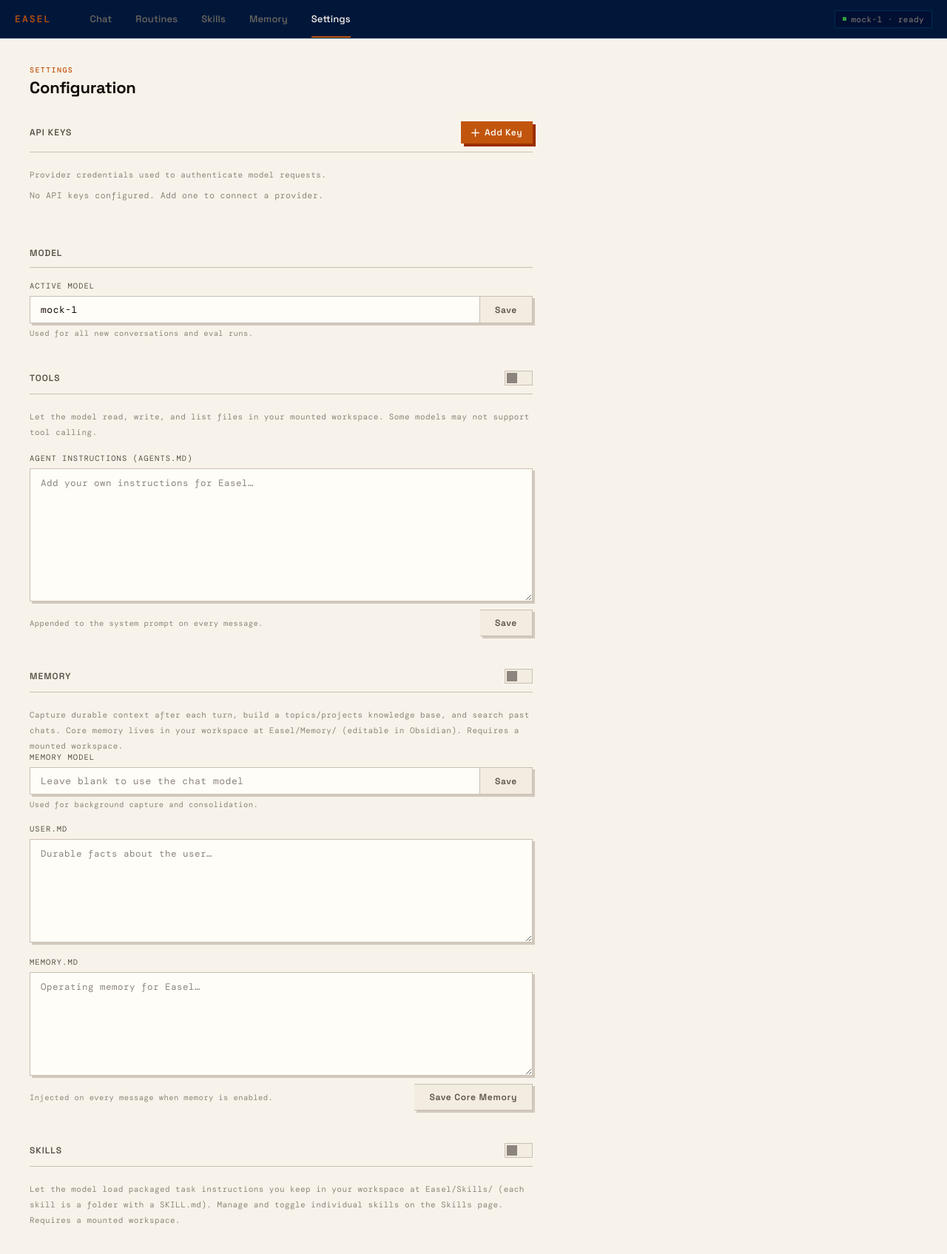
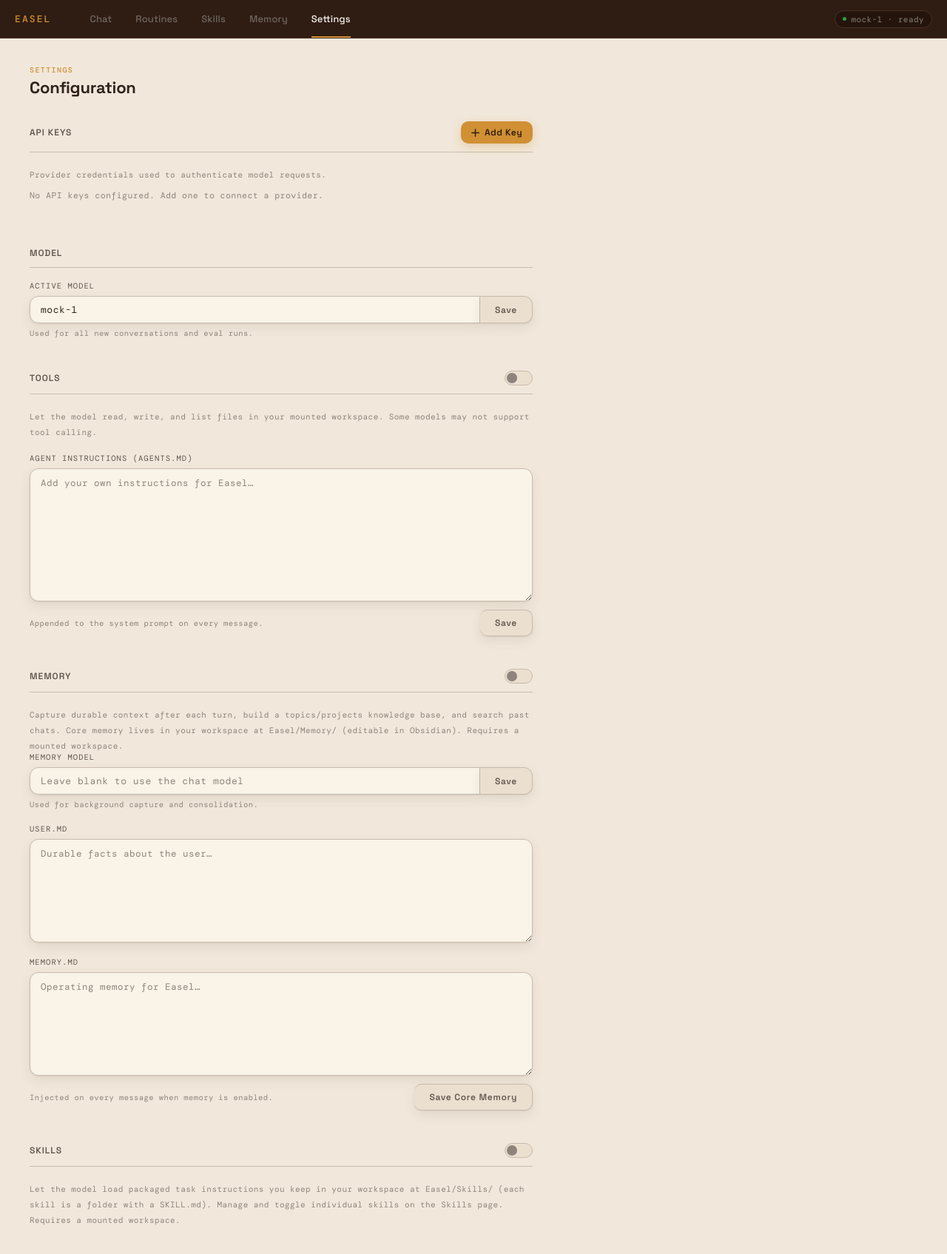
Before and after one commit to ribeck18/Easel, a FastAPI app: page /settings in a window 1280 px wide. Shown: the top 1695 px of the page at 74% size. Run offline with FastAPI, Linux system fonts and the light colour scheme; data that the repository does not hold is empty; some web fonts are replaced.

Commit message:
Reskin UI to Dusk theme and add macOS app icon
UI reskin (CSS-only, Direction C "Dusk"):
- Repalette to espresso chrome / warm oat workspace / amber-gold accent in easel.css and settings.css
- Replace hard offset shadows with soft diffused elevation; add --shadow-lift, --ring, and --r-* radius tokens
- Round cards, buttons, inputs, pills, modals, and message bubbles (tail corner on bubbles)
- Swap dated diagonal press states for a 1px settle and soft amber focus rings

App icon:
- Add assets/Easel.icns (white background removed, Apple safe-area sizing, full 16-1024 iconset) consumed by Easel.spec's BUNDLE
- Include source art, 1024 master, and make_icns.py for reproducible regeneration

Co-Authored-By: Claude Opus 4.8 (1M context) <noreply@anthropic.com>

```diff
--- a/templates/static/easel.css
+++ b/templates/static/easel.css
@@ -1,39 +1,66 @@
 *, *::before, *::after { box-sizing: border-box; margin: 0; padding: 0; }
 
 :root {
---nav-bg:            oklch(20% 0.09 240);
---sidebar-bg:        oklch(26% 0.09 240);
---sidebar-hover:     oklch(31% 0.09 240);
---sidebar-active:    oklch(35% 0.09 240);
---bg:                oklch(96.5% 0.013 82);
---surface:           oklch(99.5% 0.009 82);
---surface-2:         oklch(94.5% 0.017 80);
---border:            oklch(88.5% 0.016 76);
---border-2:          oklch(81% 0.020 72);
---text:              oklch(16% 0.020 55);
---text-soft:         oklch(44% 0.016 65);
---text-xsoft:        oklch(62% 0.014 70);
---sidebar-text:      oklch(87% 0.013 76);
---sidebar-text-soft: oklch(58% 0.015 70);
---accent:            oklch(58% 0.158 46);
---accent-hover:      oklch(53% 0.158 46);
---accent-fg:         oklch(98% 0.010 82);
---user-msg:          oklch(93.5% 0.036 80);
-
---shadow-card:   3px 3px 0 oklch(84% 0.018 74);
---shadow-dark:   3px 3px 0 oklch(9% 0.018 55);
---shadow-accent: 4px 4px 0 oklch(46% 0.158 46);
-
-/* Shell theme tokens — overwritten by tweaks */
---shell-border:       oklch(28% 0.09 240);
---shell-input:        oklch(17% 0.09 240);
---shell-input-border: oklch(33% 0.09 240);
---shell-shadow:       2px 2px 0 oklch(12% 0.09 240);
---shell-shadow-sm:    1px 1px 0 oklch(12% 0.09 240);
---shell-pill-bg:      oklch(17% 0.09 240);
---shell-pill-border:  oklch(28% 0.09 240);
---shell-scroll:       oklch(33% 0.09 240);
---accent-border:      oklch(48% 0.158 46);
+/* ============================================================
+   Direction C — "Dusk": espresso chrome, candlelit oat body,
+   amber-gold accent. CSS-only reskin; markup & behavior untouched.
+   ============================================================ */
+
+/* Espresso chrome (nav + sidebar + modals) */
+--nav-bg:            oklch(25% 0.035 48);
+--sidebar-bg:        oklch(28% 0.036 48);
+--sidebar-hover:     oklch(33% 0.040 48);
+--sidebar-active:    oklch(37% 0.042 50);
+
+/* Warm oat workspace */
+--bg:                oklch(93.5% 0.020 78);
+--surface:           oklch(96.5% 0.015 80);
+--surface-2:         oklch(91% 0.024 75);
+--border:            oklch(87.5% 0.020 73);
+--border-2:          oklch(80% 0.026 68);
+--text:              oklch(27% 0.026 48);
+--text-soft:         oklch(46% 0.022 52);
+--text-xsoft:        oklch(62% 0.018 58);
+--sidebar-text:      oklch(90% 0.018 76);
+--sidebar-text-soft: oklch(64% 0.024 64);
+
+/* Amber gold accent */
+--accent:            oklch(70% 0.13 72);
+--accent-hover:      oklch(65% 0.13 72);
+--accent-fg:         oklch(24% 0.040 60);
+--user-msg:          oklch(91% 0.038 70);
+
+/* Soft, diffused elevation (replaces hard offset shadows) */
+--shadow-color:  oklch(30% 0.040 48);
+--shadow-card:   0 1px 2px color-mix(in oklab, var(--shadow-color) 7%, transparent),
+                 0 6px 16px color-mix(in oklab, var(--shadow-color) 9%, transparent);
+--shadow-lift:   0 3px 8px color-mix(in oklab, var(--shadow-color) 10%, transparent),
+                 0 16px 32px color-mix(in oklab, var(--shadow-color) 13%, transparent);
+--shadow-dark:   0 2px 6px color-mix(in oklab, var(--shadow-color) 22%, transparent),
+                 0 12px 28px color-mix(in oklab, var(--shadow-color) 18%, transparent);
+--shadow-accent: 0 4px 14px color-mix(in oklab, var(--accent) 30%, transparent);
+
+/* Soft corner radii */
+--r-card:  14px;
+--r-btn:   10px;
+--r-input: 12px;
+--r-chip:  9px;
+--r-pill:  999px;
+
+/* Focus ring */
+--ring: 0 0 0 3px color-mix(in oklab, var(--accent) 22%, transparent);
+
+/* Shell theme tokens — espresso chrome variants */
+--shell-border:       oklch(33% 0.040 48);
+--shell-input:        oklch(21% 0.030 46);
+--shell-input-border: oklch(36% 0.040 48);
+--shell-shadow:       0 1px 2px color-mix(in oklab, var(--shadow-color) 18%, transparent),
+                      0 4px 12px color-mix(in oklab, var(--shadow-color) 22%, transparent);
+--shell-shadow-sm:    0 1px 3px color-mix(in oklab, var(--shadow-color) 18%, transparent);
+--shell-pill-bg:      oklch(21% 0.030 46);
+--shell-pill-border:  oklch(34% 0.040 48);
+--shell-scroll:       oklch(48% 0.030 56);
+--accent-border:      oklch(60% 0.13 72);
 
 --font-ui:   'Space Grotesk', system-ui, sans-serif;
 --font-body: 'DM Sans', system-ui, sans-serif;
@@ -54,8 +81,8 @@
 --nrm-accent-fg:    var(--accent-fg);
 --nrm-warn:         oklch(68% 0.15 40);
 --nrm-error:        oklch(64% 0.17 28);
---nrm-shadow:       6px 6px 0 oklch(6% 0.04 55);
---nrm-shadow-btn:   2px 2px 0 oklch(8% 0.04 55);
+--nrm-shadow:       var(--shadow-dark);
+--nrm-shadow-btn:   var(--shell-shadow-sm);
 --nrm-font-ui:      var(--font-ui);
 --nrm-font-body:    var(--font-body);
 --nrm-font-mono:    var(--font-mono);
@@ -2272,3 +2296,110 @@ scrollbar-color: var(--border-2) transparent;
   cursor: not-allowed;
   box-shadow: none;
 }
+
+/* ============================================================
+   Direction C — "Dusk" soft-corner pass
+   Pure-CSS rounding of the existing sharp-cornered components.
+   Grouped by element type; values come from the --r-* tokens.
+   ============================================================ */
+
+/* Cards & containers */
+.tool-block,
+.approval-card,
+.routine-card,
+.skill-card,
+.memory-list-item,
+.memory-note-content,
+.memory-empty,
+.stub-icon-box,
+.skill-ref-item,
+.nrm-preview { border-radius: var(--r-card); }
+
+.tool-pre,
+.md-content pre,
+.msg-bubble pre,
+.memory-note-content pre,
+.msg-bubble code,
+.memory-note-content code,
+.md-content code { border-radius: var(--r-chip); }
+
+/* Message bubbles + their tail corner */
+.msg-bubble { border-radius: var(--r-card); }
+.message.user .msg-bubble { border-bottom-right-radius: 5px; }
+.message.assistant .msg-bubble { border-bottom-left-radius: 5px; }
+
+/* Buttons */
+.btn-new,
+.btn-approve,
+.btn-approve-always,
+.btn-reject,
+.btn-new-routine,
+.btn-edit-routines,
+.btn-add-api,
+.btn-settings-save,
+.btn-dismiss,
+.btn-api-save,
+.send-btn,
+.icon-btn,
+.routine-card-edit,
+.routine-card-delete,
+.skills-back-btn,
+.stub-cta,
+.memory-filter-btn,
+.nrm-create,
+.nrm-cancel,
+.routine-modal-x,
+.api-modal-x,
+.nrm-close { border-radius: var(--r-btn); }
+
+/* Inputs & fields */
+.sidebar-search-input,
+.routines-search,
+.skills-search,
+.settings-input,
+.settings-textarea,
+.api-modal-input,
+.nrm-input,
+.nrm-textarea,
+.nrm-select { border-radius: var(--r-input); }
+
+/* Composite bars — round the wrapper and clip the flush bordered children */
+.input-bar { border-radius: var(--r-card); overflow: hidden; }
+.api-key-row { border-radius: var(--r-card); overflow: hidden; }
+.nrm-seg { border-radius: var(--r-input); overflow: hidden; }
+.settings-field-row .settings-input { border-radius: var(--r-input) 0 0 var(--r-input); }
+.settings-field-row .btn-settings-save { border-radius: 0 var(--r-input) var(--r-input) 0; }
+.api-modal-value-row .api-modal-input { border-radius: var(--r-input) 0 0 var(--r-input); }
+.api-modal-value-row .api-modal-reveal-btn { border-radius: 0 var(--r-input) var(--r-input) 0; }
+
+/* Pills, chips & tags */
+.nav-pill,
+.tool-status,
+.skill-used-chip { border-radius: var(--r-pill); }
+
+.skill-cat,
+.msg-tag,
+.attachment-chip,
+.stub-tag,
+.routines-page-tag,
+.skills-page-tag,
+.settings-page-tag,
+.skill-ref-ext,
+.routine-card-icon { border-radius: var(--r-chip); }
+
+/* Round/soft small indicators & toggles */
+.status-dot,
+.modal-pulse-dot,
+.typing-dot,
+.routine-modal-dot { border-radius: 50%; }
+
+.skill-toggle-track,
+.tools-toggle-track { border-radius: var(--r-pill); }
+.skill-toggle-track::after,
+.tools-toggle-thumb { border-radius: 50%; }
+
+/* Modals & toast */
+.routine-modal,
+.nrm-modal,
+.api-modal { border-radius: var(--r-card); overflow: hidden; }
+.memory-toast { border-radius: var(--r-btn); }
--- a/templates/static/settings.css
+++ b/templates/static/settings.css
@@ -164,7 +164,7 @@
 }
 
 .btn-add-api:hover { background: var(--accent-hover); }
-.btn-add-api:active { transform: translate(2px, 2px); box-shadow: none; }
+.btn-add-api:active { transform: translateY(1px); }
 
 /* Model input */
 .settings-field { display: flex; flex-direction: column; gap: 7px; }
@@ -194,7 +194,7 @@
 }
 
 .settings-input::placeholder { color: var(--text-xsoft); }
-.settings-input:focus { border-color: var(--accent); box-shadow: var(--shadow-accent); }
+.settings-input:focus { border-color: var(--accent); box-shadow: var(--ring); }
 
 .btn-settings-save {
   font-family: var(--font-ui);
@@ -292,7 +292,7 @@
 .api-modal {
   background: var(--nav-bg);
   border: 1px solid var(--shell-border);
-  box-shadow: 6px 6px 0 oklch(6% 0.04 55);
+  box-shadow: var(--shadow-dark);
   padding: 28px 32px 32px;
   width: 420px;
   display: flex;
@@ -410,5 +410,5 @@
 }
 
 .btn-api-save:hover { background: var(--accent-hover); }
-.btn-api-save:active { transform: translate(2px, 2px); box-shadow: none; }
+.btn-api-save:active { transform: translateY(1px); box-shadow: none; }
 .btn-api-save:disabled { opacity: 0.4; pointer-events: none; }
```
Also changed, not shown: other parts of templates/static/easel.css (+21 -24 lines), assets/make_icns.py (added, +106 -0 lines), assets/Easel-1024.png (added), assets/icon-source.png (added), 1 other file.
